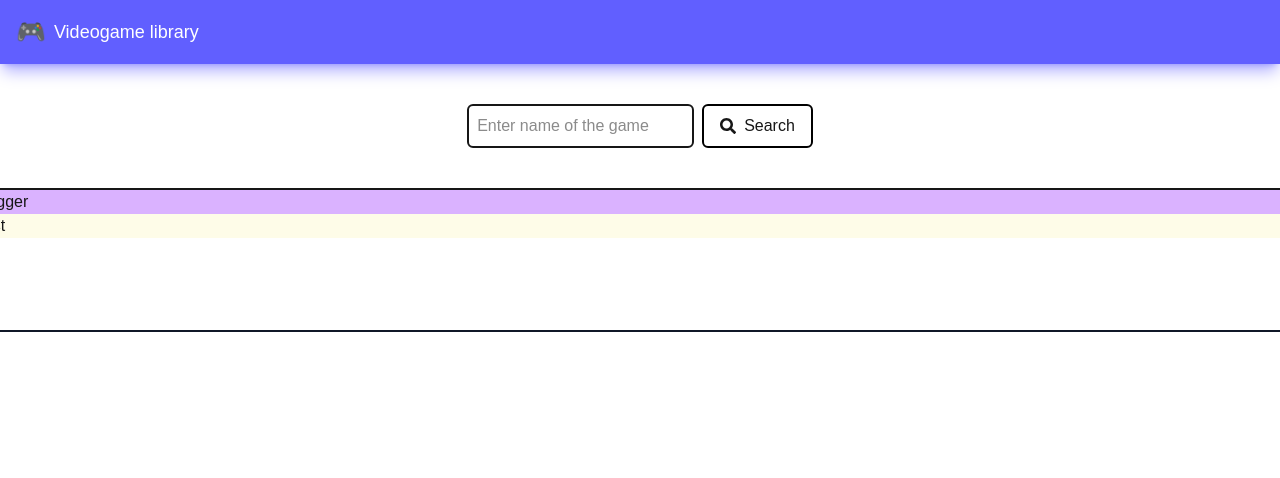
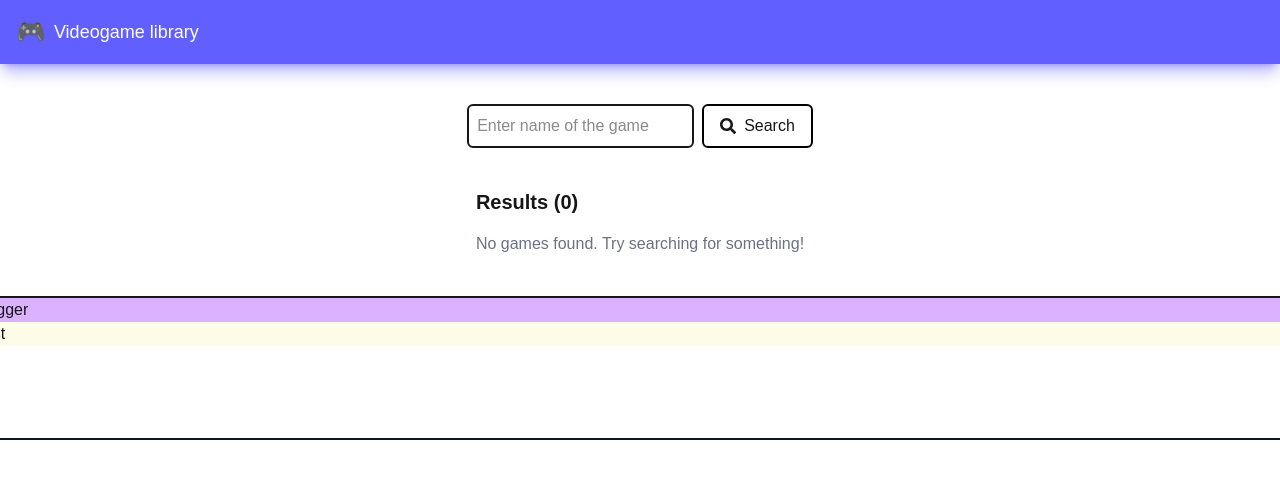
Before and after one commit to TommyEvertsen/Games_library, a Next.js app: page / in a window 1280 px wide. Shown: the top 478 px of the page. Built offline with nearby package versions, Linux system fonts and the light colour scheme.

Commit message:
Made the searchbar function to get results

```diff
--- a/app/components/SearchBar.tsx
+++ b/app/components/SearchBar.tsx
@@ -5,7 +5,11 @@ import { FaSearch } from "react-icons/fa";
 import { useState } from "react";
 import { searchGames } from "@/app/lib/gamesApi";
 
-export default function SearchBar() {
+interface SearchBarProps {
+  onSearchResults?: (results: any[]) => void;
+}
+
+export default function SearchBar({ onSearchResults }: SearchBarProps) {
   const [searchText, setSearchText] = useState<string>("");
 
   const handleInputChange = (e: React.ChangeEvent<HTMLInputElement>) => {
@@ -20,8 +24,16 @@ export default function SearchBar() {
         console.log("Games API Result:", result);
         if (result.results && result.results.length > 0) {
           console.log("First game info:", result.results[0]);
+
+          if (onSearchResults) {
+            onSearchResults(result.results);
+          }
         } else {
           console.log("No games found");
+
+          if (onSearchResults) {
+            onSearchResults([]);
+          }
         }
       })
       .catch((err) => {
--- /dev/null
+++ b/app/components/SearchResult.tsx
@@ -0,0 +1,58 @@
+interface SearchResultsProps {
+  games: any[];
+}
+
+const SearchResults = ({ games }: SearchResultsProps) => {
+  return (
+    <>
+      <div className="searchResultsWrapper">
+        <div className="searchResultsBox">
+          <h1 className="text-xl font-bold mb-4">Results ({games.length})</h1>
+          {games.length > 0 ? (
+            <ul className="space-y-2">
+              {games.map((game, index) => (
+                <li
+                  key={game.id || index}
+                  className="border p-4 rounded-md bg-gray-50 flex gap-4 hover:bg-amber-300"
+                >
+                  <div className="shrink-0">
+                    <img
+                      src={game.background_image}
+                      alt={game.name || "Game image"}
+                      width={120}
+                      height={80}
+                      className="rounded-md object-cover"
+                    />
+                  </div>
+
+                  <div className="flex-1">
+                    <h3 className="font-semibold text-lg">{game.name}</h3>
+
+                    <p className="text-gray-600">Released: {game.released}</p>
+
+                    <p className="text-gray-600">
+                      Metacritic score: {game.metacritic || "NA"}
+                    </p>
+
+                    <p className="text-gray-600">
+                      Platforms:{" "}
+                      {game.platforms
+                        .map((p: any) => p.platform.name)
+                        .join(", ")}
+                    </p>
+                  </div>
+                </li>
+              ))}
+            </ul>
+          ) : (
+            <p className="text-gray-500">
+              No games found. Try searching for something!
+            </p>
+          )}
+        </div>
+      </div>
+    </>
+  );
+};
+
+export default SearchResults;
--- /dev/null
+++ b/app/lib/interface/SearchResultsInterface.tsx
@@ -0,0 +1,3 @@
+export interface SearchResults {
+  games: any;
+}
--- a/app/page.tsx
+++ b/app/page.tsx
@@ -6,17 +6,26 @@ import Tbutton from "./components/Button";
 import { FaSearch, FaGamepad, FaHeart, FaHome } from "react-icons/fa";
 import { MdGames, MdFavorite } from "react-icons/md";
 import { IoGameController } from "react-icons/io5";
-import { useEffect } from "react";
+import { useEffect, useState } from "react";
 import SearchBar from "@/app/components/SearchBar";
 import Card from "./components/Card";
+import SearchResults from "./components/SearchResult";
 
 export default function Home() {
+  const [searchResults, setSearchResults] = useState<any[]>([]);
+
+  const handleSearchResults = (results: any[]) => {
+    setSearchResults(results);
+  };
+
   return (
     <div>
       <div className="flex justify-center mt-10">
-        <SearchBar />
+        <SearchBar onSearchResults={handleSearchResults} />
       </div>
-
+      <div className="flex justify-center mt-10">
+        <SearchResults games={searchResults} />
+      </div>
       <div className="flex justify-center mt-10">
         <Card title="Chrono trigger" icon="!" text="Bla bla test" />
       </div>
```
